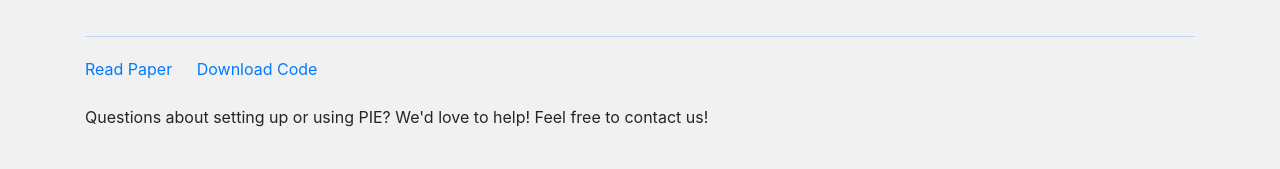
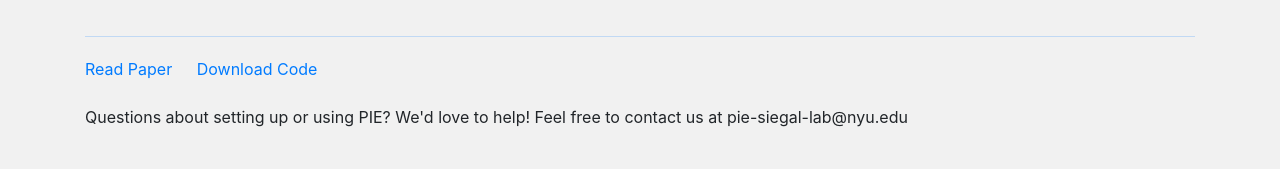
Before and after one commit to CoraJung/FlaskTodo, a Flask app: page /growth-rate in a window 1280 px wide. Shown: the part 1636-1805 px from the top of the page. Run offline with Flask 2, Linux system fonts and the light colour scheme; parts of the project's set-up code (start-up, migrations or seed data) failed here and were passed over; some libraries are stand-ins or nearby versions.

Commit message:
Added email address to software info

```diff
--- a/app/templates/public/templates/software_info.html
+++ b/app/templates/public/templates/software_info.html
@@ -9,6 +9,6 @@
 </div>
 <br>
 <p>
-    Questions about setting up or using PIE? We'd love to help! Feel free to contact us!
+    Questions about setting up or using PIE? We'd love to help! Feel free to contact us at pie-siegal-lab@nyu.edu
 </p>
 <br>
```
